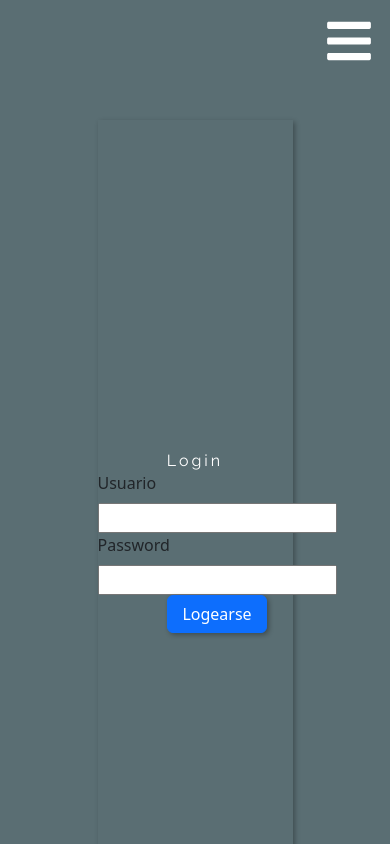
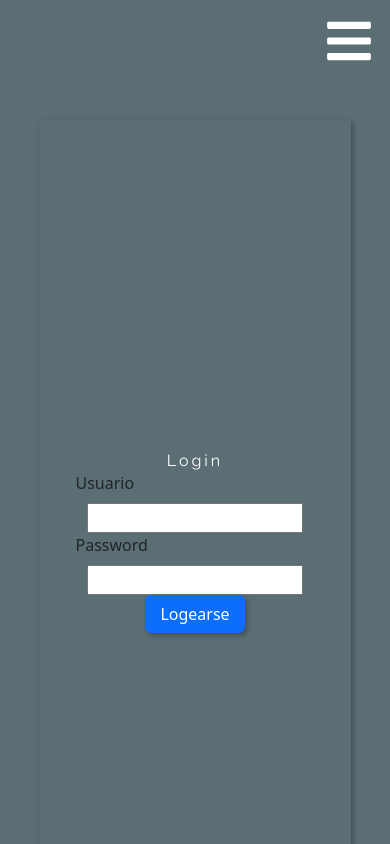
Before and after one commit to DiegoDimitroffPetcoff/ZucaBranch, a React (Create React App) app: page /login in a window 390 px wide. Built offline with nearby package versions, Linux system fonts and the light colour scheme.

Commit message:
Fix responsiveDesigne

```diff
--- a/src/css/login.css
+++ b/src/css/login.css
@@ -69,6 +69,7 @@ form {
     flex-direction: column;
     align-content: center;
     justify-content: center;
+    width: 80%;
   }
   .titleForm {
     width: 95%;
@@ -81,4 +82,12 @@ form {
     margin: 0 auto;
     width: 95%;
   }
+  input{
+    margin: 0;
+    font-family: inherit;
+    font-size: inherit;
+    line-height: inherit;
+    width: 90%;
+    align-self: center;
+  }
 }
```
